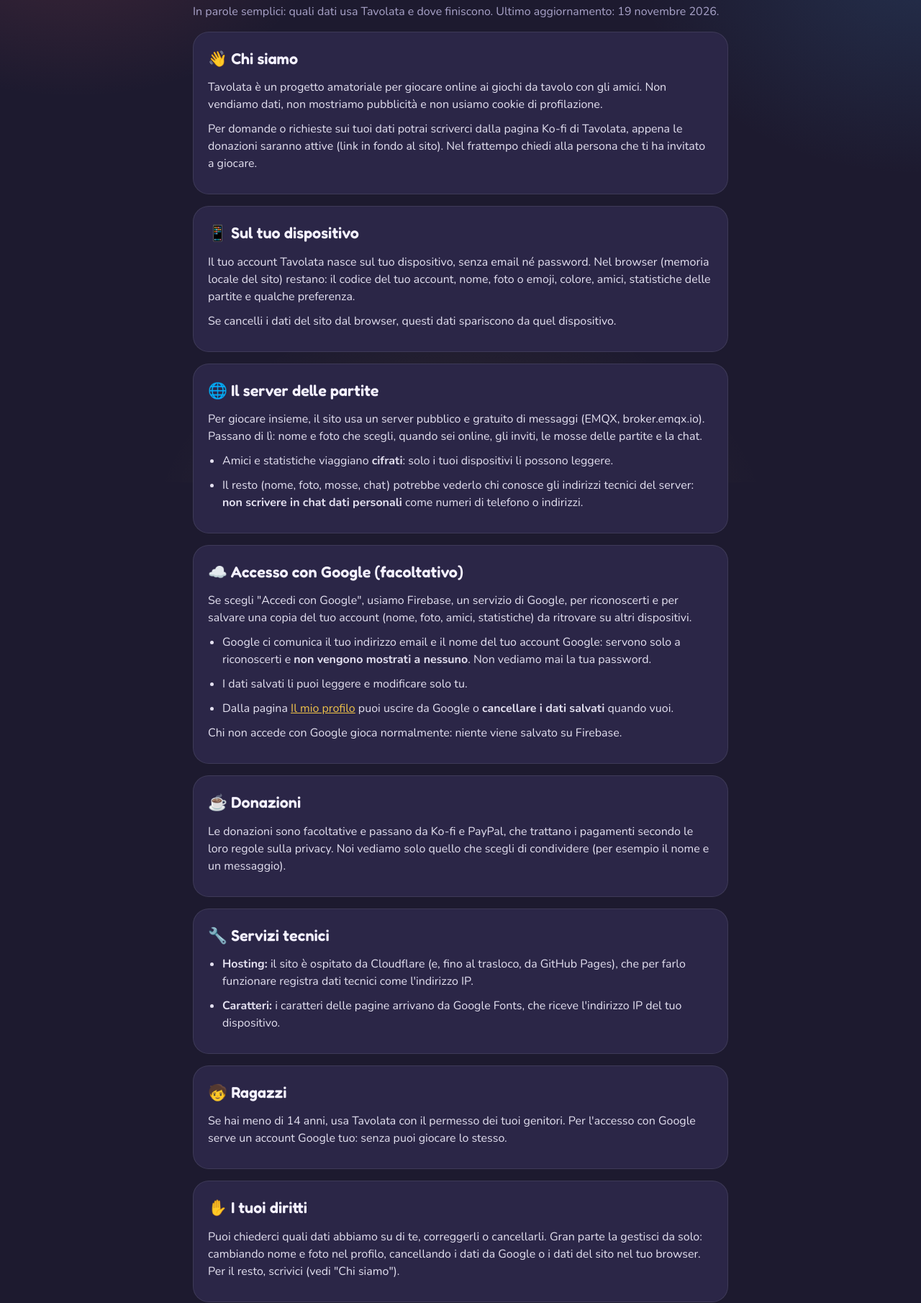
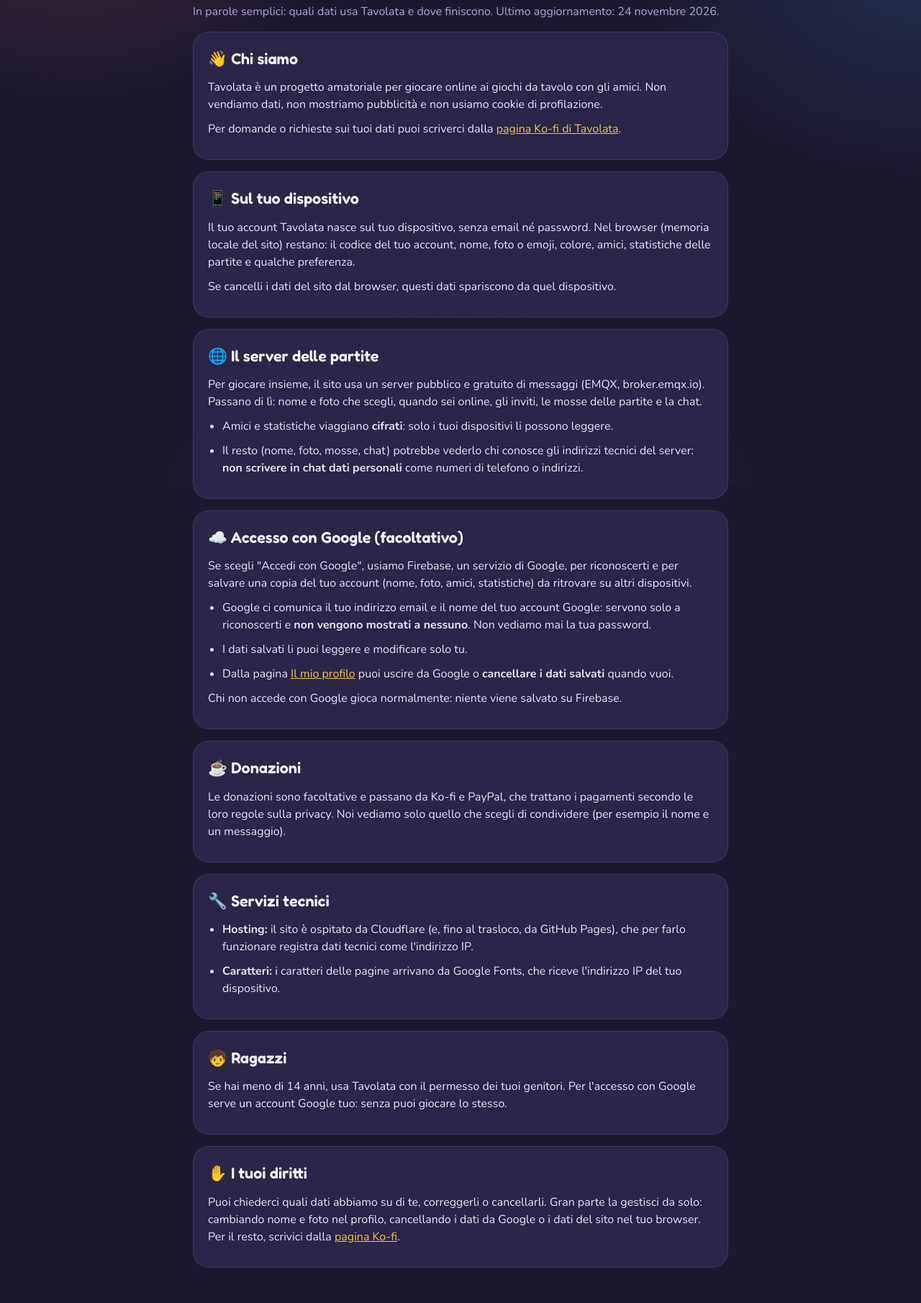
Before and after one commit to salagiochionline/salagiochionline, a plain HTML site: page privacy/index.html in a window 1280 px wide. Shown: the part 130-1940 px from the top of the page at 72% size. Drawn offline with nearby package versions, Linux system fonts and the light colour scheme.

Commit message:
Attiva le donazioni: pulsante Ko-fi (ko-fi.com/tavolatateam)
Il pulsante grigio "presto disponibile" diventa quello giallo "Offrici
un caffè su Ko-fi" su home, profilo, privacy e giochi. Nella privacy i
contatti passano dalla pagina Ko-fi.

Co-Authored-By: Claude Opus 5.5 <noreply@anthropic.com>
Claude-Session: https://claude.ai/code/session_019ncJ1mfAw6a5gXc28Pcjvd

```diff
--- a/comune/tavolata.js
+++ b/comune/tavolata.js
@@ -85,7 +85,7 @@
      nome, amici e statistiche arrivano poi dal server cifrato (o da Google). */
   /* DONAZIONI (Ko-fi): con KOFI = null il pulsante c'è ma è grigio, "presto disponibile".
      Per attivarlo basta mettere il link della pagina, es. 'https://ko-fi.com/tavolata'. */
-  const KOFI = null;
+  const KOFI = 'https://ko-fi.com/tavolatateam';
   const NUOVO_SITO = 'https://salagiochionline.tavolata.workers.dev/';                                // es. 'https://tavolata.pages.dev/'
   const VECCHI_SITI = ['salagiochionline.github.io'];
   const DA_TRASLOCARE = !!NUOVO_SITO && VECCHI_SITI.includes(location.host);
--- a/privacy/index.html
+++ b/privacy/index.html
@@ -42,12 +42,12 @@
     <a class="back" href="../">🎲 Tutti i giochi</a>
   </header>
   <h1>Privacy</h1>
-  <p class="mut" style="margin-top:8px">In parole semplici: quali dati usa Tavolata e dove finiscono. Ultimo aggiornamento: 19 novembre 2026.</p>
+  <p class="mut" style="margin-top:8px">In parole semplici: quali dati usa Tavolata e dove finiscono. Ultimo aggiornamento: 24 novembre 2026.</p>
 
   <div class="card">
     <h2>👋 Chi siamo</h2>
     <p>Tavolata è un progetto amatoriale per giocare online ai giochi da tavolo con gli amici. Non vendiamo dati, non mostriamo pubblicità e non usiamo cookie di profilazione.</p>
-    <p>Per domande o richieste sui tuoi dati potrai scriverci dalla pagina Ko-fi di Tavolata, appena le donazioni saranno attive (link in fondo al sito). Nel frattempo chiedi alla persona che ti ha invitato a giocare.</p>
+    <p>Per domande o richieste sui tuoi dati puoi scriverci dalla <a href="https://ko-fi.com/tavolatateam" target="_blank" rel="noopener">pagina Ko-fi di Tavolata</a>.</p>
   </div>
 
   <div class="card">
@@ -96,7 +96,7 @@
 
   <div class="card">
     <h2>✋ I tuoi diritti</h2>
-    <p>Puoi chiederci quali dati abbiamo su di te, correggerli o cancellarli. Gran parte la gestisci da solo: cambiando nome e foto nel profilo, cancellando i dati da Google o i dati del sito nel tuo browser. Per il resto, scrivici (vedi "Chi siamo").</p>
+    <p>Puoi chiederci quali dati abbiamo su di te, correggerli o cancellarli. Gran parte la gestisci da solo: cambiando nome e foto nel profilo, cancellando i dati da Google o i dati del sito nel tuo browser. Per il resto, scrivici dalla <a href="https://ko-fi.com/tavolatateam" target="_blank" rel="noopener">pagina Ko-fi</a>.</p>
   </div>
 </div>
 <style>.tv-copy{max-width:900px;margin:28px auto 0;padding:14px 16px 24px;text-align:center;font:12px/1.55 system-ui,sans-serif;color:#a9a3c9;opacity:.8}.tv-copy a{color:inherit}</style>
```
